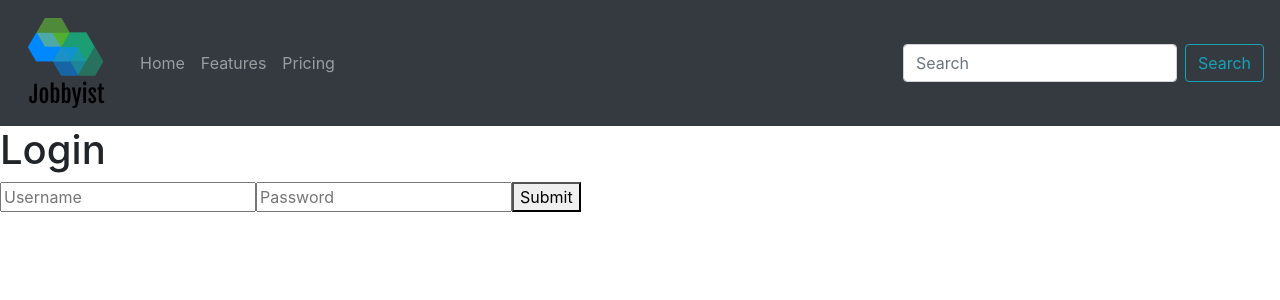
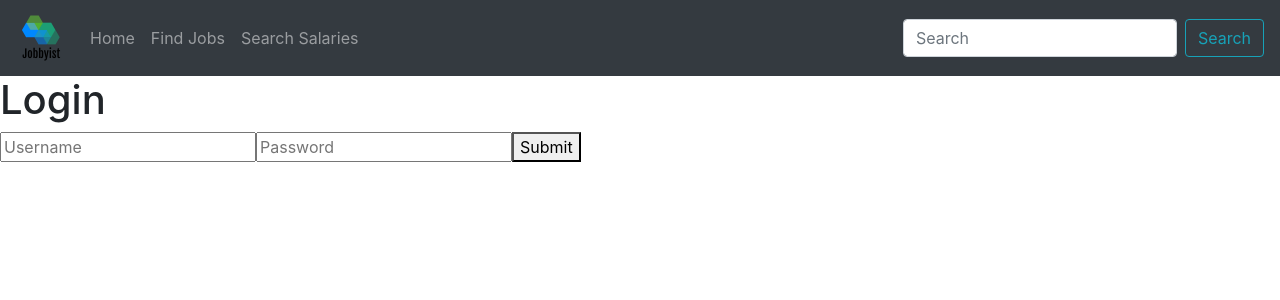
Before and after one commit to Stephen-Roach/Jobbyist-FrontEnd, a React (Create React App) app: page / in a window 1280 px wide. Shown: the top 300 px of the page. Built offline with nearby package versions, Linux system fonts and the light colour scheme.

Commit message:
changed logo sizing and changed nav links

```diff
--- a/src/components/Navigation/Navigation.css
+++ b/src/components/Navigation/Navigation.css
@@ -1,4 +1,4 @@
 .navbar__Logo {
-  width: 100px;
-  height: 100px;
+  width: 50px;
+  height: 50px;
 }
--- a/src/components/Navigation/Navigation.jsx
+++ b/src/components/Navigation/Navigation.jsx
@@ -5,14 +5,6 @@ const navbarImg = process.env.PUBLIC_URL + '/images/';
 
 function Navigation() {
   return (
-    // <div className='navbar'>
-    //   <img
-    //     className='navbar__Logo'
-    //     src={`${navbarImg}jobbyist-logo.png`}
-    //     alt='logo'
-    //   />
-    //   <h1>This is a navbar!</h1>
-    // </div>
     <>
       <Navbar bg='dark' variant='dark'>
         <Navbar.Brand href='#home'>
@@ -25,8 +17,8 @@ function Navigation() {
         </Navbar.Brand>
         <Nav className='mr-auto'>
           <Nav.Link href='#home'>Home</Nav.Link>
-          <Nav.Link href='#features'>Features</Nav.Link>
-          <Nav.Link href='#pricing'>Pricing</Nav.Link>
+          <Nav.Link href='#features'>Find Jobs</Nav.Link>
+          <Nav.Link href='#pricing'>Search Salaries</Nav.Link>
         </Nav>
         <Form inline>
           <FormControl type='text' placeholder='Search' className='mr-sm-2' />
```
